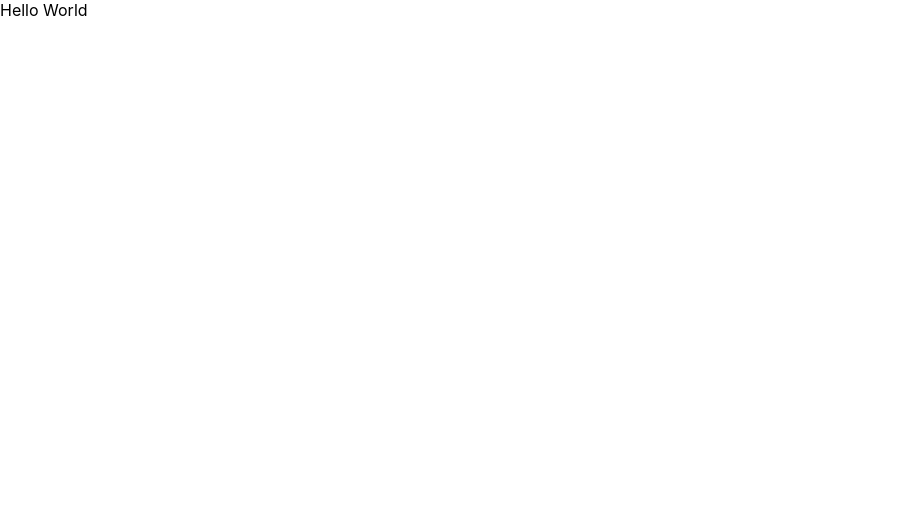
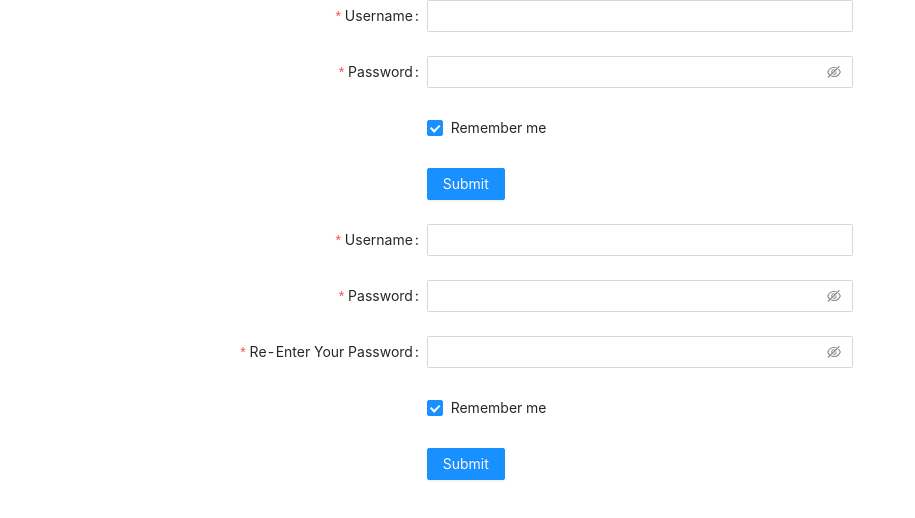
Before and after one commit to karenbarseghyan/authentication, a React (Create React App) app: page / in a window 1280 px wide. Shown: the top 518 px of the page, without its empty margins (0-915 px from the left). Built offline with nearby package versions, Linux system fonts and the light colour scheme.

Commit message:
Ant-design SignIn & SignUp forms

```diff
--- a/package.json
+++ b/package.json
@@ -6,6 +6,7 @@
     "@testing-library/jest-dom": "^5.11.4",
     "@testing-library/react": "^11.1.0",
     "@testing-library/user-event": "^12.1.10",
+    "antd": "^4.16.3",
     "firebase": "^8.6.8",
     "react": "^17.0.2",
     "react-dom": "^17.0.2",
--- a/src/App.js
+++ /dev/null
@@ -1,11 +0,0 @@
-import './App.css';
-
-function App() {
-  return (
-    <div>
-      Hello World
-    </div>
-  );
-}
-
-export default App;
--- /dev/null
+++ b/src/components/antDesign/AuthFormSignIn.js
@@ -0,0 +1,77 @@
+import { Form, Input, Button, Checkbox } from "antd";
+import "antd/dist/antd.css";
+
+const layout = {
+  labelCol: {
+    span: 8,
+  },
+  wrapperCol: {
+    span: 8,
+  },
+};
+const tailLayout = {
+  wrapperCol: {
+    offset: 8,
+    span: 8,
+  },
+};
+
+const authForm = () => {
+  const onFinish = (values) => {
+    console.log("Success:", values);
+  };
+
+  const onFinishFailed = (errorInfo) => {
+    console.log("Failed:", errorInfo);
+  };
+
+  return (
+    <Form
+      {...layout}
+      name="basic"
+      initialValues={{
+        remember: true,
+      }}
+      onFinish={onFinish}
+      onFinishFailed={onFinishFailed}
+    >
+      <Form.Item
+        label="Username"
+        name="username"
+        rules={[
+          {
+            required: true,
+            message: "Please input your username!",
+          },
+        ]}
+      >
+        <Input />
+      </Form.Item>
+
+      <Form.Item
+        label="Password"
+        name="password"
+        rules={[
+          {
+            required: true,
+            message: "Please input your password!",
+          },
+        ]}
+      >
+        <Input.Password />
+      </Form.Item>
+
+      <Form.Item {...tailLayout} name="remember" valuePropName="checked">
+        <Checkbox>Remember me</Checkbox>
+      </Form.Item>
+
+      <Form.Item {...tailLayout}>
+        <Button type="primary" htmlType="submit">
+          Submit
+        </Button>
+      </Form.Item>
+    </Form>
+  );
+};
+
+export default authForm;
--- /dev/null
+++ b/src/components/antDesign/AuthFormSignUp.js
@@ -0,0 +1,90 @@
+import { Form, Input, Button, Checkbox } from "antd";
+import "antd/dist/antd.css";
+
+const layout = {
+  labelCol: {
+    span: 8,
+  },
+  wrapperCol: {
+    span: 8,
+  },
+};
+const tailLayout = {
+  wrapperCol: {
+    offset: 8,
+    span: 8,
+  },
+};
+
+const authForm = () => {
+  const onFinish = (values) => {
+    console.log("Success:", values);
+  };
+
+  const onFinishFailed = (errorInfo) => {
+    console.log("Failed:", errorInfo);
+  };
+
+  return (
+    <Form
+      {...layout}
+      name="basic"
+      initialValues={{
+        remember: true,
+      }}
+      onFinish={onFinish}
+      onFinishFailed={onFinishFailed}
+    >
+      <Form.Item
+        label="Username"
+        name="username"
+        rules={[
+          {
+            required: true,
+            message: "Please input your username!",
+          },
+        ]}
+      >
+        <Input />
+      </Form.Item>
+
+      <Form.Item
+        label="Password"
+        name="password"
+        rules={[
+          {
+            required: true,
+            message: "Please input your password!",
+          },
+        ]}
+      >
+        <Input.Password />
+      </Form.Item>
+
+      <Form.Item
+        label="Re-Enter Your Password"
+        name="password"
+        rules={[
+          {
+            required: true,
+            message: "Please input your password!",
+          },
+        ]}
+      >
+        <Input.Password />
+      </Form.Item>
+
+      <Form.Item {...tailLayout} name="remember" valuePropName="checked">
+        <Checkbox>Remember me</Checkbox>
+      </Form.Item>
+
+      <Form.Item {...tailLayout}>
+        <Button type="primary" htmlType="submit">
+          Submit
+        </Button>
+      </Form.Item>
+    </Form>
+  );
+};
+
+export default authForm;
--- /dev/null
+++ b/src/components/component/App.js
@@ -0,0 +1,12 @@
+import SignIn from "./SignIn"
+import SignUp from "./SignUp"
+
+function App() {
+  return (
+  <div>
+    <SignIn />
+    <SignUp />
+  </div>
+  )}
+
+export default App;
--- /dev/null
+++ b/src/components/component/SignIn.js
@@ -0,0 +1,12 @@
+import React from 'react'
+import AuthFormSignIn from "../antDesign/AuthFormSignIn";
+
+function SignIn() {
+    return (
+      <div>
+        <AuthFormSignIn />
+      </div>
+    );
+}
+
+export default SignIn
--- /dev/null
+++ b/src/components/component/SignUp.js
@@ -0,0 +1,12 @@
+import React from 'react'
+import AuthFormSignUp from "../antDesign/AuthFormSignUp";
+
+function SignUp() {
+    return (
+      <div>
+        <AuthFormSignUp />
+      </div>
+    );
+}
+
+export default SignUp
--- a/src/index.js
+++ b/src/index.js
@@ -1,14 +1,14 @@
 import React from 'react';
 import ReactDOM from 'react-dom';
 import './index.css';
-import App from './App';
+import App from './components/component/App';
 import reportWebVitals from './reportWebVitals';
 
 ReactDOM.render(
   <React.StrictMode>
     <App />
   </React.StrictMode>,
-  document.getElementById('root')
+  document.getElementById("root")
 );
 
 // If you want to start measuring performance in your app, pass a function
```
Also changed, not shown: 1 other file (tests, documents, lock files or other folders).
